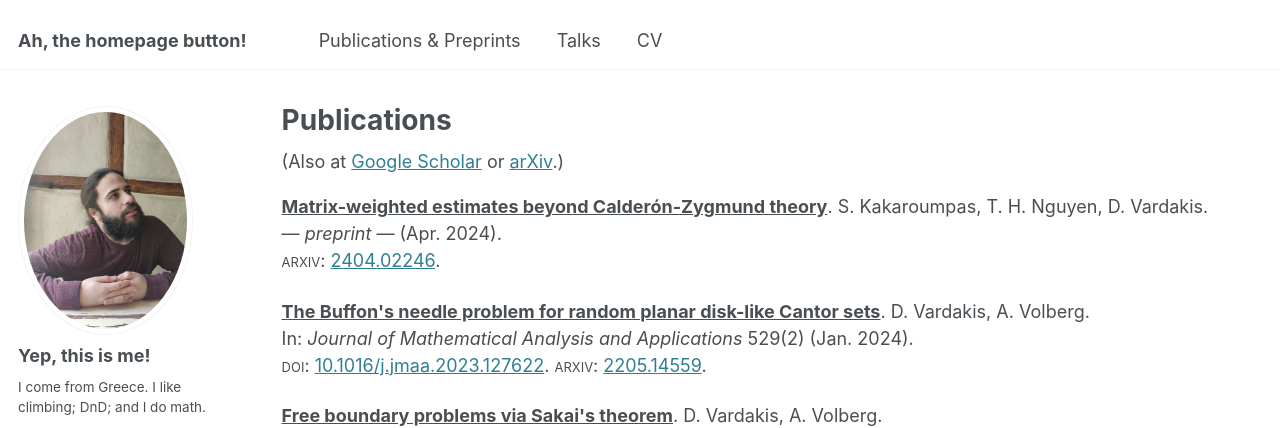
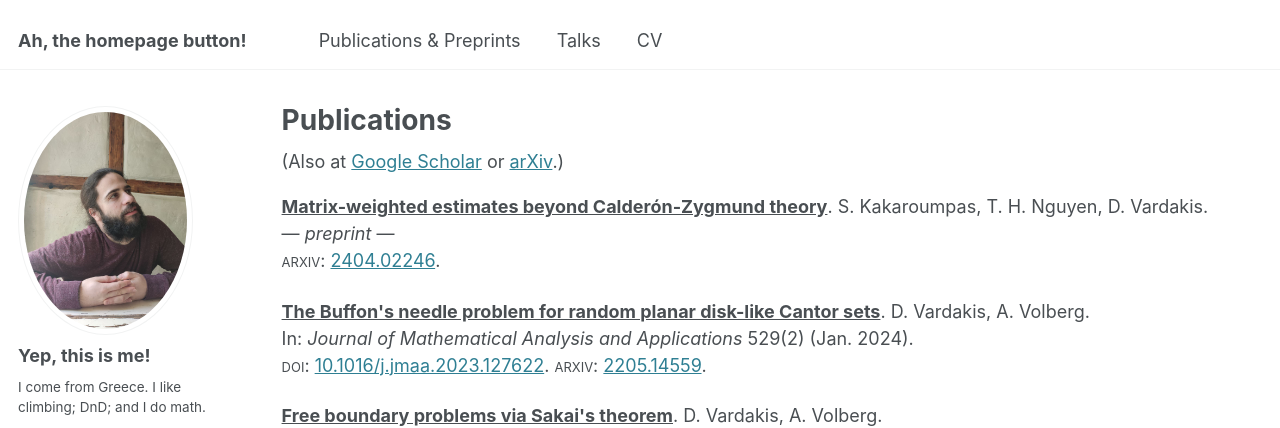
Before and after one commit to Jim-Vardakis/jim-vardakis.github.io, a Jekyll site: the page built from _pages/publications.html, in a window 1280 px wide and 1067 px high. Shown: the top 428 px of the window. Built offline with Jekyll 4.4.1, drawn with Linux system fonts in a browser that asks for light colours; some web fonts are replaced.

Commit message:
book citations
archive-single now accommodates books

```diff
--- a/_includes/archive-single.html
+++ b/_includes/archive-single.html
@@ -92,10 +92,15 @@
 
 <!-- Title -->
     <p>
-      <strong style="text-decoration: underline;" itemprop="headline">{{ post.title }}</strong>. {{ post.authors }}.
+      {% if post.subtitle %}
+        <strong style="text-decoration: underline;" itemprop="headline">{{ post.title }}: {{ post.subtitle }}</strong>.
+      {% else %}
+        <strong style="text-decoration: underline;" itemprop="headline">{{ post.title }}</strong>.
+      {% endif %}
+      {{ post.authors }}.
       <br />
 
-<!-- Bibliografic information -->
+<!-- Bibliografic information article -->
       {% if post.preprint %}
         &mdash; <i>preprint</i> &mdash;
       {% endif %}
@@ -112,10 +117,25 @@
       {% elsif post.number %}
         In: <i>{{ post.journal }}</i> {{ post.number }}
       {% endif %}
-      ({{ post.date | date: "%b. %Y" }}).
+      {% if post.journal %}
+        ({{ post.date | date: "%b. %Y" }}).
+      {% endif %}
       {% if post.pages %}
         pp. {{ post.pages }}.
       {% endif %}
+
+<!-- Bibliografic information book -->
+      {% if post.edition %}
+        {{ post.edition }} edition.
+      {% endif %}
+      {{ post.publisher }} {{ post.location }}
+      {% if post.publisher %}
+        {{ post.date | date: "%Y" }}.
+      {% endif %}
+      {% if post.isbn %}
+        <span style="font-variant: small-caps;">isbn</span>: {{ post.isbn }}
+      {% endif %}
+
       <br />
 
 <!-- External links -->
```
Also changed, not shown: _publications/2021.03 VarVol2019ep_2021.md (+1 -0 lines), _publications/2021.08 VarVol2021_note.md (+1 -0 lines), _publications/2022.01 VarVol2021ep_2022.md (+1 -0 lines), _publications/2023.02 VarVol2023.md (+1 -0 lines), _publications/2024.02 KakNguVar2024.md (+1 -0 lines).
